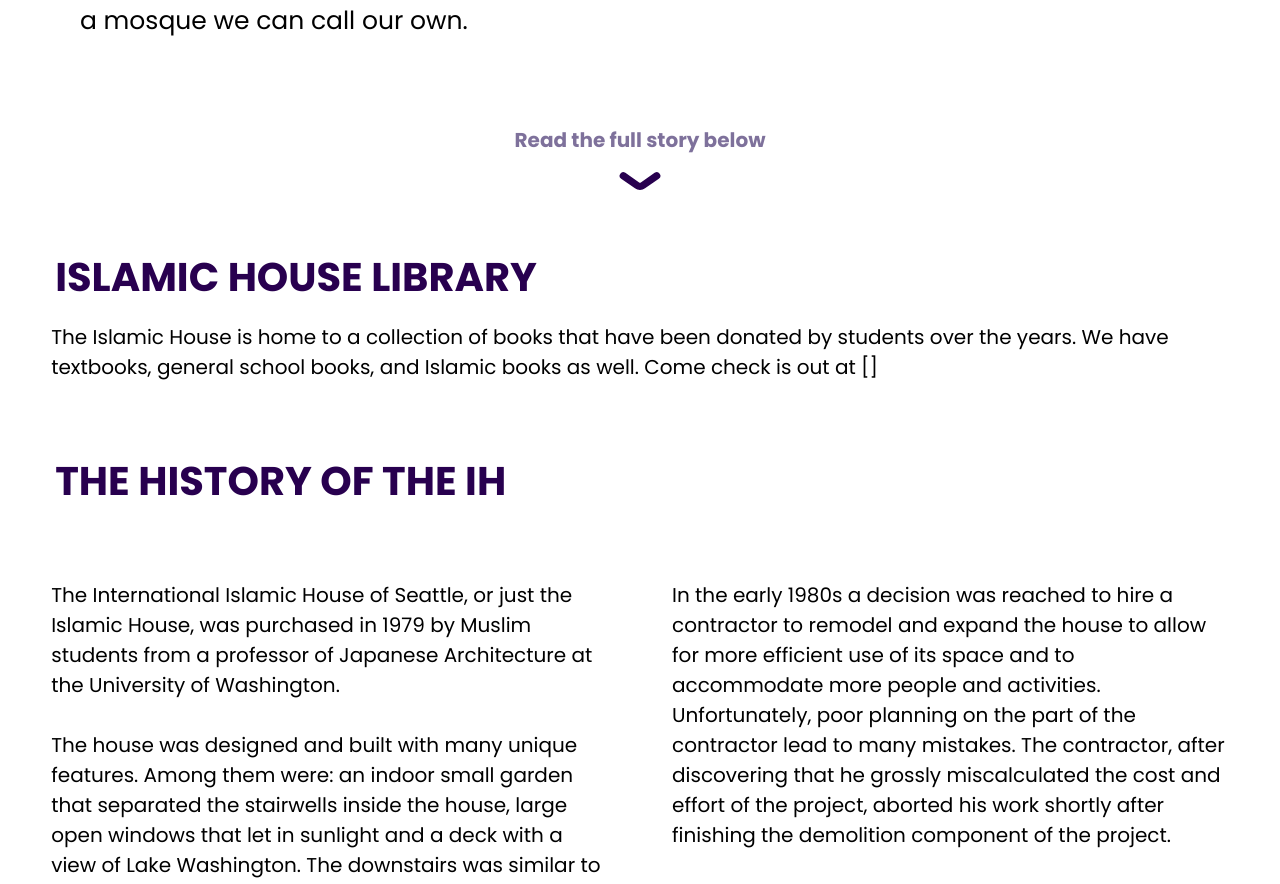
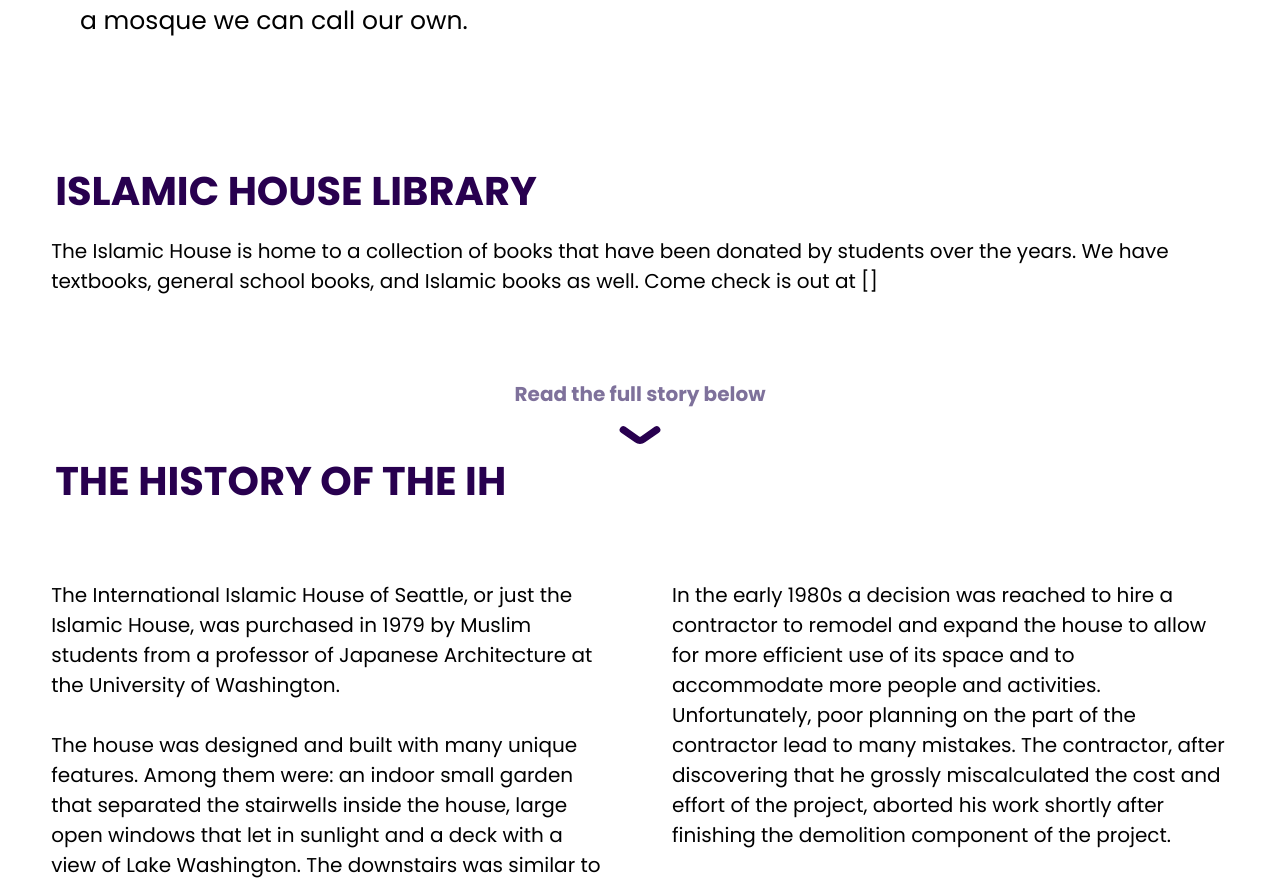
Before and after one commit to webimpactuw/muslim-student-assoc, a React (Create React App) app in the folder msa-react/: page /islamic-house in a window 1280 px wide. Shown: the part 1373-2257 px from the top of the page. Built offline with nearby package versions, Linux system fonts and the light colour scheme; no server answers; grey boxes are pictures that could not be loaded.

Commit message:
moved library up

```diff
--- a/msa-react/src/pages/ih/ih-home.js
+++ b/msa-react/src/pages/ih/ih-home.js
@@ -30,9 +30,14 @@
                             height="600"
                             frameborder="0"
                             allowtransparency="true"
-                        >
-                </iframe>
+                        />
                     </div>
+                </div>
+
+                <div className="ih-library-content">
+                    <h2 className="about-the-ih-subhead">ISLAMIC HOUSE LIBRARY</h2>
+                    <p className="ih-library-description">The Islamic House is home to a collection of books that have been donated by students over the years. We have textbooks, general school books, and Islamic books as well.
+                        Come check is out at []</p>
                 </div>
 
                 <div className="next-arrow-div">
@@ -42,11 +47,6 @@
                         src={ArrowSvg}
                         alt="Down Arrow"
                     />
-                </div>
-                <div className="ih-library-content">
-                    <h2 className="about-the-ih-subhead">ISLAMIC HOUSE LIBRARY</h2>
-                    <p className="ih-library-description">The Islamic House is home to a collection of books that have been donated by students over the years. We have textbooks, general school books, and Islamic books as well.
-                        Come check is out at []</p>
                 </div>
                 <h2 className="ih-history-title">THE HISTORY OF THE IH</h2>
                 <div className="ih-history-content">
```
